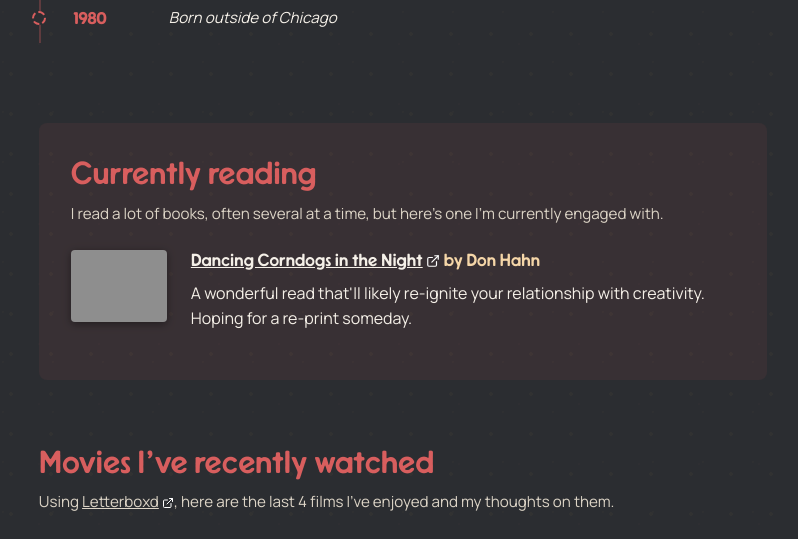
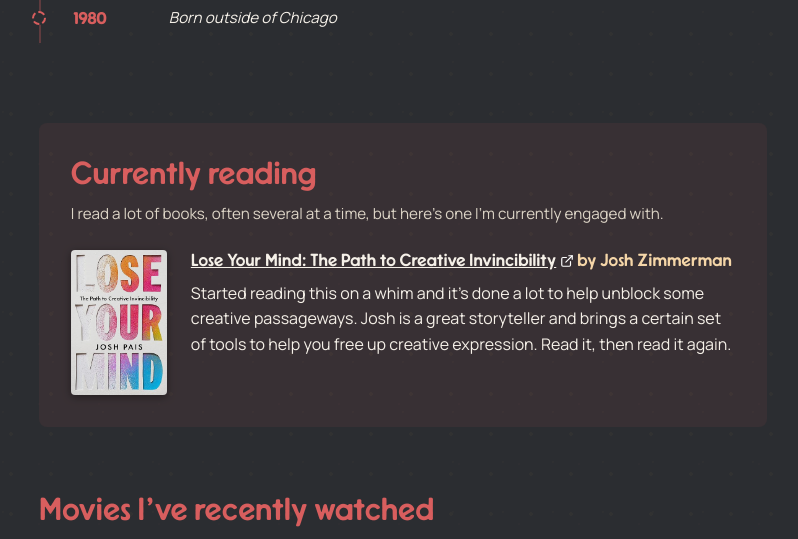
Before and after one commit to kartooner/kartoonerdotcom, a PHP site: page /about in a window 1280 px wide. Shown: the part 1498-2037 px from the top of the page, without its empty margins (237-1035 px from the left). Run offline with PHP 8.4, Linux system fonts and the light colour scheme; grey boxes are pictures that could not be loaded.

Commit message:
Lights and books
Tweaks to colors and adding a new book.

```diff
--- a/about/index.html
+++ b/about/index.html
@@ -370,14 +370,14 @@
             <p class="section-intro">I read a lot of books, often several at a time, but here's one I'm currently engaged with.</p>
             <div class="book-entry">
                 <img
-                        src="/img/big-dumb-eyes-cover.jpg"
-                        alt="Book cover of Big Dumb Eyes"
+                        src="/img/lose-your-mind-cover.jpg"
+                        alt="Book cover of Lose Your Mind: The Path to Creative Invincibility"
                         class="book-cover"
                         data-progressive
                 />
                 <div class="book-info">
-                    <h3><a href="https://a.co/d/89esz80" target="_blank" rel="noopener noreferrer" aria-label="View Big Dumb Eyes book listing">Big Dumb Eyes</a> by Nate Bargatze</h3>
-                    <p>I first learned about Nate back when Valve made a Portal spin-off called "Aperture Desk Job" to help demo the Steam Deck's capabilities. His performance in the game and on stage is whip-smart and hilarious; the same goes for this book.</p>
+                    <h3><a href="https://www.amazon.com/Lose-Your-Mind-Creative-Invincibility/dp/1401997201" target="_blank" rel="noopener noreferrer" aria-label="View Lose Your Mind book listing">Lose Your Mind: The Path to Creative Invincibility</a> by Josh Zimmerman</h3>
+                    <p>Started reading this on a whim and it's done a lot to help unblock some creative passageways. Josh is a great storyteller and brings a certain set of tools to help you free up creative expression. Read it, then read it again.</p>
                 </div>
             </div>
         </aside>
--- a/christmas-theme.css
+++ b/christmas-theme.css
@@ -99,12 +99,19 @@
     fill: #444;
 }
 
-/* Bulb Colors */
+/* Bulb Colors - Dark Theme */
 .bulb-red { fill: #e74c3c; }
 .bulb-green { fill: #2ecc71; }
 .bulb-blue { fill: #3498db; }
 .bulb-white { fill: #ecf0f1; }
 .bulb-gold { fill: #f39c12; }
+
+/* Bulb Colors - Light Theme (darker, more saturated for visibility) */
+[data-theme="light"] .bulb-red { fill: #c0392b; }
+[data-theme="light"] .bulb-green { fill: #27ae60; }
+[data-theme="light"] .bulb-blue { fill: #2980b9; }
+[data-theme="light"] .bulb-white { fill: #7f8c8d; }
+[data-theme="light"] .bulb-gold { fill: #d68910; }
 
 /* Blinking Animation */
 @keyframes blink {
--- a/content.json
+++ b/content.json
@@ -16,11 +16,11 @@
     }
   ],
   "currentlyReading": {
-    "title": "Dancing Corndogs in the Night",
-    "url": "https://www.amazon.com/Dancing-Corndogs-Night-Reawakening-Creative/dp/0786863749",
-    "author": "Don Hahn",
-    "thumbnail": "/img/dancing-corn-dogs-cover.png",
-    "alt": "Book cover of Dancing Corndogs in the Night",
-    "review": "A wonderful read that'll likely re-ignite your relationship with creativity. Hoping for a re-print someday."
+    "title": "Lose Your Mind: The Path to Creative Invincibility",
+    "url": "https://www.amazon.com/Lose-Your-Mind-Creative-Invincibility/dp/1401997201",
+    "author": "Josh Zimmerman",
+    "thumbnail": "/img/lose-your-mind-cover.jpg",
+    "alt": "Book cover of Lose Your Mind: The Path to Creative Invincibility",
+    "review": "Started reading this on a whim and it's done a lot to help unblock some creative passageways. Josh is a great storyteller and brings a certain set of tools to help you free up creative expression. Read it, then read it again."
   }
 }
--- a/index.html
+++ b/index.html
@@ -98,7 +98,7 @@
     <style>
         /* Index page h1 override - smaller for longer text */
         h1 {
-            font-size: clamp(2rem, 4vw, 5rem);
+            font-size: clamp(2.5rem, 4vw, 5rem);
             color: var(--accent-color);
         }
     </style>
```
Also changed, not shown: img/lose-your-mind-cover.jpg (added).
